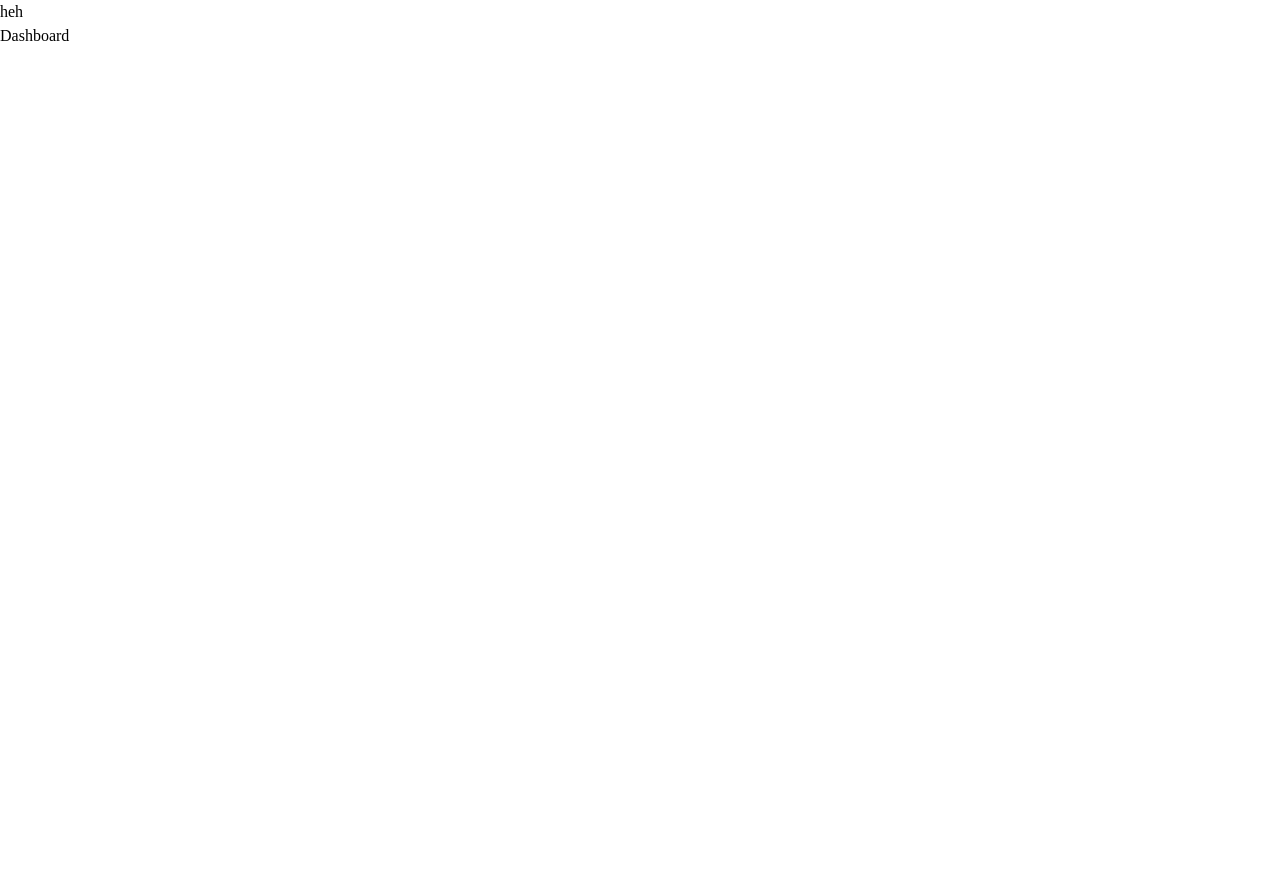
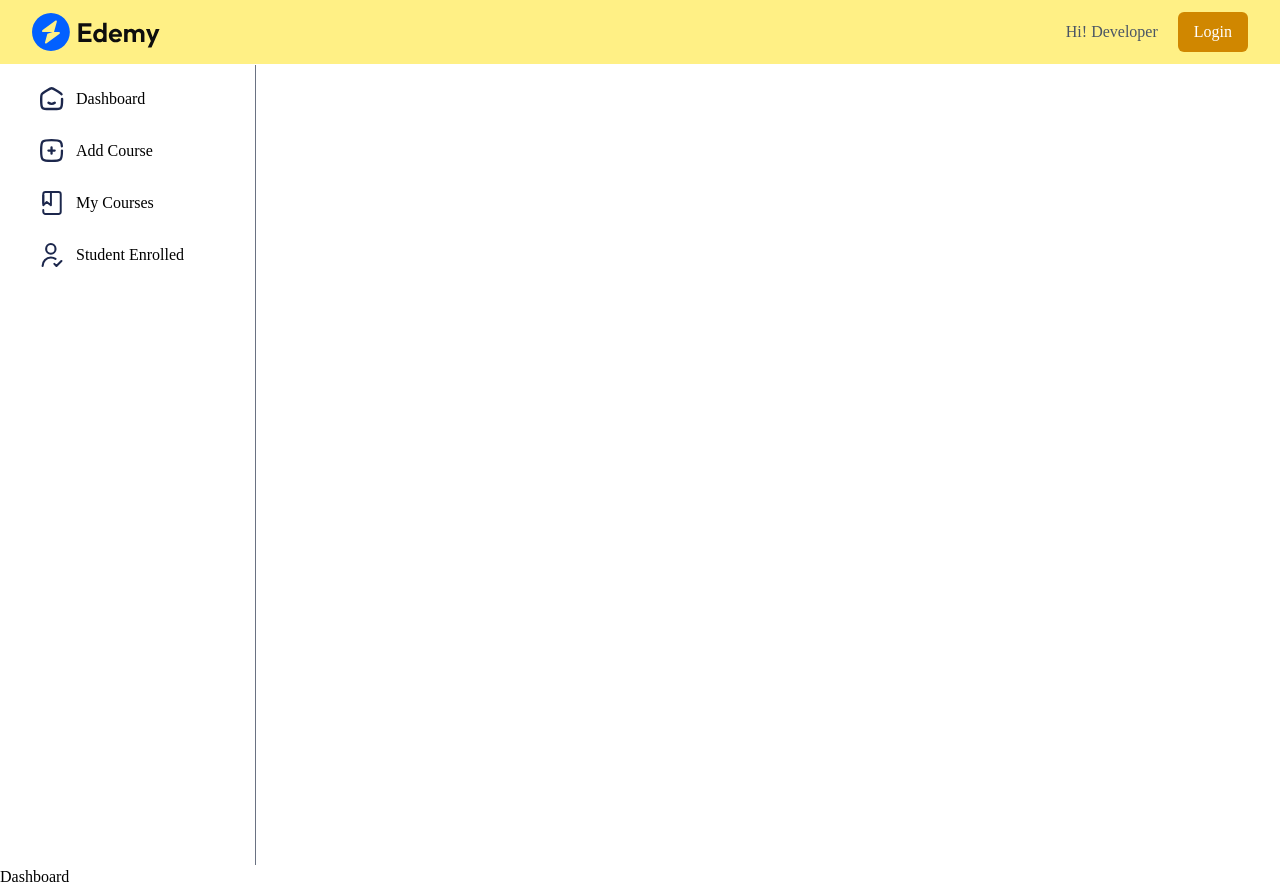
Before and after one commit to tanzeelafaheem/lms, a React (Vite) app in the folder client/: page /educator/educator in a window 1280 px wide. Before the commit the page ends 800 px from the top, so only its background shows below. Built offline with nearby package versions, Linux system fonts and the light colour scheme; no server answers.

Commit message:
feat: sidebar

```diff
--- a/client/src/components/educator/Navbar.jsx
+++ b/client/src/components/educator/Navbar.jsx
@@ -0,0 +1,75 @@
+import React, { useEffect, useState } from "react";
+import { assets, dummyEducatorData } from "../../assets/assets";
+import { Link, useNavigate } from "react-router-dom";
+// import Logger from "../Logger";
+import { auth } from "../../firebase"; // ✅ Import Firebase auth instance
+import { onAuthStateChanged, signOut } from "firebase/auth";
+
+const Navbar = () => {
+	const [user, setUser] = useState(null);
+	const educatorData = dummyEducatorData;
+	const navigate = useNavigate();
+
+	useEffect(() => {
+		const unsubscribe = onAuthStateChanged(auth, (currentUser) => {
+			setUser(currentUser);
+		});
+		return () => unsubscribe();
+	}, []);
+
+	const handleLogout = async () => {
+		try {
+			await signOut(auth);
+			setUser(null);
+			navigate("/");
+		} catch (error) {
+			console.error("Logout failed:", error);
+		}
+	};
+
+	return (
+		<div className="flex items-center justify-between px-4 md:px-8 border-b border-white py-3 bg-yellow-200">
+			<Link to="/">
+				<img src={assets.logo} alt="logo" className="w-28 lg:w-32" />
+			</Link>
+
+			<div className="flex items-center gap-5 text-gray-600 relative">
+				{/* Logger for developers */}
+				<div className="hidden md:block">
+					{/* <Logger /> */}
+				</div>
+
+				{/* Greeting */}
+				<p className="font-medium">
+					Hi! {user ? user.displayName || user.email.split("@")[0] : "Developer"}
+				</p>
+
+				{/* Profile or Auth buttons */}
+				{user ? (
+					<div className="flex items-center gap-3">
+						<img
+							src={user.photoURL || assets.profile_img}
+							alt="profile"
+							className="w-9 h-9 rounded-full border border-gray-400"
+						/>
+						<button
+							onClick={handleLogout}
+							className="px-3 py-1 text-sm text-white bg-orange-600 rounded-md hover:bg-red-600 cursor-pointer"
+						>
+							Logout
+						</button>
+					</div>
+				) : (
+					<Link
+						to="/login"
+						className="px-4 py-2 bg-yellow-600 text-white rounded-md hover:bg-yellow-700"
+					>
+						Login
+					</Link>
+				)}
+			</div>
+		</div>
+	);
+};
+
+export default Navbar;
--- a/client/src/components/educator/Sidebar.jsx
+++ b/client/src/components/educator/Sidebar.jsx
@@ -0,0 +1,35 @@
+import React, { useContext } from 'react'
+import { AppContext } from '../../context/AppContext'
+import { NavLink } from 'react-router-dom';
+import { assets } from '../../assets/assets';
+
+const Sidebar = () => {
+  const {isEducator} = useContext(AppContext);
+
+  const menuItems = [
+    {name: 'Dashboard', path: '/educator', icon: assets.home_icon },
+    {name: 'Add Course', path: '/educator/add-course', icon: assets.add_icon },
+    {name: 'My Courses', path: '/educator/my-courses', icon: assets.my_course_icon },
+    {name: 'Student Enrolled ', path: '/educator/students-enrolled', icon: assets.person_tick_icon },
+  ]
+
+
+  return isEducator && (
+    <div className='md:w-64 w-16 border-r min-h-screen text-base border-gray-500 py-2 flex flex-col '>
+      {menuItems.map((item)=>(
+        <NavLink
+        to={item.path}
+        key={item.name}
+        end={item.path === '/educator'}
+        className={({isActive})=> `flex items-center md:flex-row flex-col md:justify-start justify-center py-3.5 md:px-10 gap-3 ${isActive ? 'bg-indigo-50 border-r-[6px] border-yellow-500/90' : 'hover:bg-gray-100/90 border-r-[6px] border-white hover:border-gray-100/90 '} `}
+        >
+          <img src={item.icon} alt="" className='w-6 h-6' />
+          <p className='md:block hidden text-center'>{item.name}</p>
+        </NavLink>
+      ))}
+
+    </div>
+  )
+}
+
+export default Sidebar
--- a/client/src/components/student/Navbar.jsx
+++ b/client/src/components/student/Navbar.jsx
@@ -1,16 +1,16 @@
-import React, { useState, useEffect, useContext } from 'react';
-import { assets } from '../../assets/assets';
-import { Link } from 'react-router-dom';
-import { auth, provider } from '../../firebase';
-import { signInWithPopup, signOut, onAuthStateChanged } from 'firebase/auth';
-import { AppContext } from '../../context/AppContext';
+import React, { useState, useEffect, useContext } from "react";
+import { assets } from "../../assets/assets";
+import { Link } from "react-router-dom";
+import { auth, provider } from "../../firebase";
+import { signInWithPopup, signOut, onAuthStateChanged } from "firebase/auth";
+import { AppContext } from "../../context/AppContext";
 
 const Navbar = () => {
   const [user, setUser] = useState(null);
-  const isCourseListPage = window.location.pathname.includes('/course-list');
-  const {navigate,isEducator}=useContext(AppContext);
+  const isCourseListPage = window.location.pathname.includes("/course-list");
+  const { navigate, isEducator, setIsEducator } = useContext(AppContext);
 
-  // 🔹 Track login status
+  // Track login status
   useEffect(() => {
     const unsubscribe = onAuthStateChanged(auth, (currentUser) => {
       setUser(currentUser || null);
@@ -18,69 +18,92 @@ const Navbar = () => {
     return () => unsubscribe();
   }, []);
 
-  // 🔹 Google Sign-In
+  // Google Sign-In
   const handleSignIn = async () => {
     try {
       const result = await signInWithPopup(auth, provider);
       setUser(result.user);
       alert(`Welcome ${result.user.displayName}!`);
     } catch (error) {
-      console.error('Error signing in:', error);
+      console.error("Error signing in:", error);
     }
   };
 
-  // 🔹 Logout
+  // Logout
   const handleLogout = async () => {
     try {
       await signOut(auth);
-      alert('Logged out successfully!');
+      setUser(null);
+      alert("Logged out successfully!");
     } catch (error) {
-      console.error('Error signing out:', error);
+      console.error("Error signing out:", error);
+    }
+  };
+
+  // Educator button logic
+  const handleEducatorClick = () => {
+    if (!user) {
+      alert("Please sign in first!");
+      return;
+    }
+    if (isEducator) {
+      navigate("/educator");
+    } else {
+      // mark as educator (temporary — can replace with backend role)
+      setIsEducator(true);
+      alert("Welcome aboard! You are now an Educator 🎓");
+      navigate("/educator");
     }
   };
 
   return (
     <div
-      className={`flex items-center justify-between px-4 sm:px-10 md:px-14 lg:px-36  py-4
-      ${isCourseListPage ? 'bg-orange-200' : 'bg-yellow-200'}`}
+      className={`flex items-center justify-between px-4 sm:px-10 md:px-14 lg:px-36 py-4
+      ${isCourseListPage ? "bg-orange-200" : "bg-yellow-200"}`}
     >
       {/* 🔸 Logo */}
-      <Link to='/'>
-        <img onClick= {()=> navigate('/')}
-        src={assets.logo} alt='Logo' className='w-28 lg:w-32 cursor-pointer' />
-      </Link>
+      <img
+        onClick={() => navigate("/")}
+        src={assets.logo}
+        alt="Logo"
+        className="w-28 lg:w-32 cursor-pointer"
+      />
 
       {/* 🔸 Desktop Navigation */}
       {user ? (
-  <div className='hidden md:flex items-center gap-5 text-gray-700'>
+        <div className="hidden md:flex items-center gap-5 text-gray-700">
           {/* Navigation Links */}
-    <div className='flex items-center gap-5'>
-      <button>{isEducator ? "Educator Dashboard" : "Become Educator" }</button>|{" "}
-      <Link to='/my-enrollments'>My Enrollments</Link>
+          <div className="flex items-center gap-5">
+            <button onClick={handleEducatorClick} className="hover:underline cursor-pointer">
+              {isEducator ? "Educator Dashboard" : "Become Educator"}
+            </button>
+            <span>|</span>
+            <Link to="/my-enrollments" className="hover:underline">
+              My Enrollments
+            </Link>
           </div>
 
           {/* User Info & Logout */}
-    <div className='flex items-center gap-3'>
+          <div className="flex items-center gap-3">
             <img
               src={user.photoURL || assets.user_icon}
-        alt='User'
-        className='w-8 h-8 rounded-full border border-gray-300'
+              alt="User"
+              className="w-8 h-8 rounded-full border border-gray-300"
             />
-      <span className='text-gray-800 font-medium'>{user.displayName}</span>
+            <span className="text-gray-800 font-medium">{user.displayName}</span>
             <button
               onClick={handleLogout}
-        className='bg-orange-600 text-white px-5 py-2 rounded-full hover:bg-red-600 transition cursor-pointer'
+              className="bg-orange-600 text-white px-5 py-2 rounded-full hover:bg-red-600 transition cursor-pointer"
             >
               Logout
             </button>
           </div>
         </div>
       ) : (
-  <div className='hidden md:flex items-center gap-5 text-gray-700'>
-    {/* Only Sign In Button for guests */}
+        <div className="hidden md:flex items-center gap-5 text-gray-700">
           <button
             onClick={handleSignIn}
-      className='bg-yellow-600 text-white px-5 py-2 rounded-full hover:bg-yellow-700 transition'
+            className="bg-yellow-600 text-white px-5 py-2 rounded-full hover:bg-yellow-700 transition"
           >
             Sign in / Create Account
           </button>
@@ -88,29 +111,29 @@ const Navbar = () => {
       )}
 
       {/* 🔸 Mobile Navigation */}
-<div className="md:hidden flex items-center justify-between w-full text-gray-500">
-
-  {/* Navigation Links - show only if user is logged in */}
+      <div className="md:hidden flex items-center justify-between w-full text-gray-700">
         {user ? (
           <div className="flex items-center gap-2 sm:gap-5">
-      <button>Become Educator</button>
-     |<Link to="/my-enrollments"> My Enrollments</Link>
+            <button onClick={handleEducatorClick}>
+              {isEducator ? "Dashboard" : "Become Educator"}
+            </button>
+            <span>|</span>
+            <Link to="/my-enrollments">My Enrollments</Link>
           </div>
         ) : (
-    // Empty div to push user icon to the right
           <div></div>
         )}
 
-  {/* User / Login Button always on the right */}
         <button onClick={user ? handleLogout : handleSignIn}>
           <img
             src={user?.photoURL || assets.user_icon}
             alt="User"
-      className={`rounded-full border border-gray-300 ${user ? "w-8 h-8" : "w-7 h-7"}`}
+            className={`rounded-full border border-gray-300 ${
+              user ? "w-8 h-8" : "w-7 h-7"
+            }`}
           />
         </button>
       </div>
-
     </div>
   );
 };
--- a/client/src/index.css
+++ b/client/src/index.css
@@ -1,5 +1,5 @@
 @import "tailwindcss";
 
 *{
-  font-family: cursive;
+  font-family: 'Times New Roman', Times, serif;
 }
--- a/client/src/pages/educator/Educator.jsx
+++ b/client/src/pages/educator/Educator.jsx
@@ -1,10 +1,13 @@
 import React from 'react'
 import { Outlet } from 'react-router-dom'
+import Navbar from '../../components/educator/Navbar'
+import Sidebar from '../../components/educator/Sidebar'
 
 const Educator = () => {
   return (
-    <div>
-      <h1>heh</h1>
+    <div className='text-default min-h-screen bg-white'>
+     <Navbar/>
+     <Sidebar/>
       <div>{<Outlet/>}</div>
     </div>
   )
```
Lines whose indentation alone changed are shown as unchanged.
